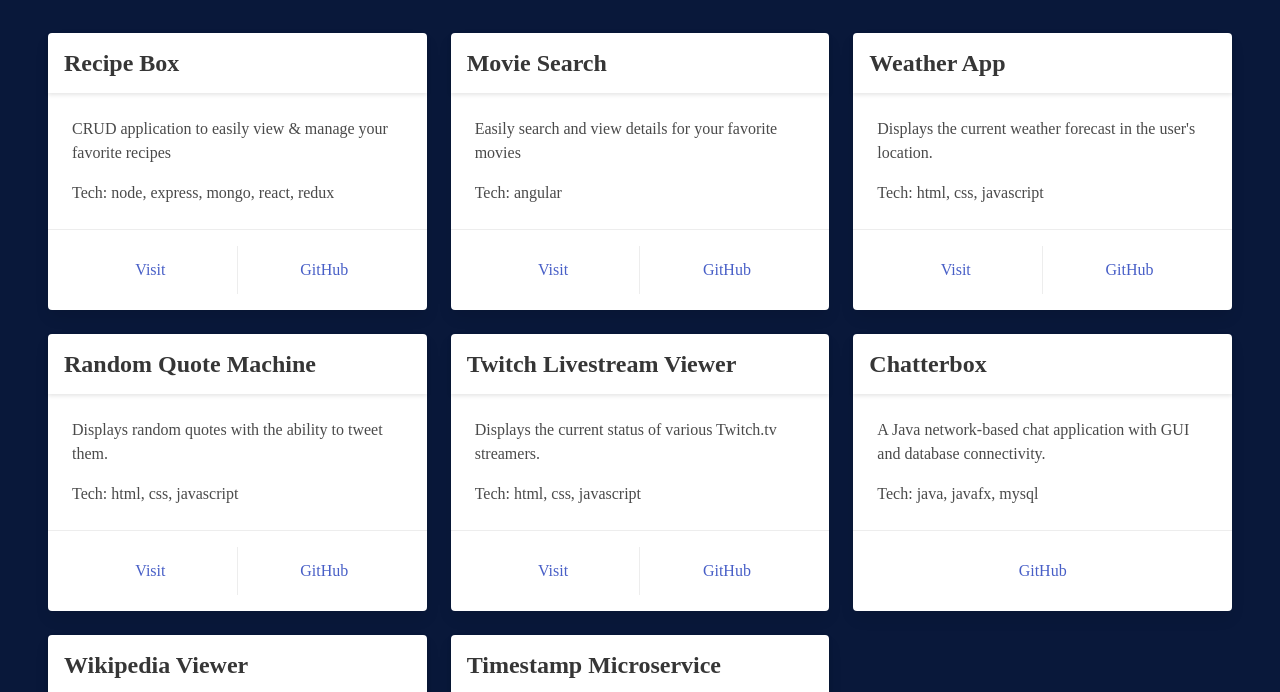
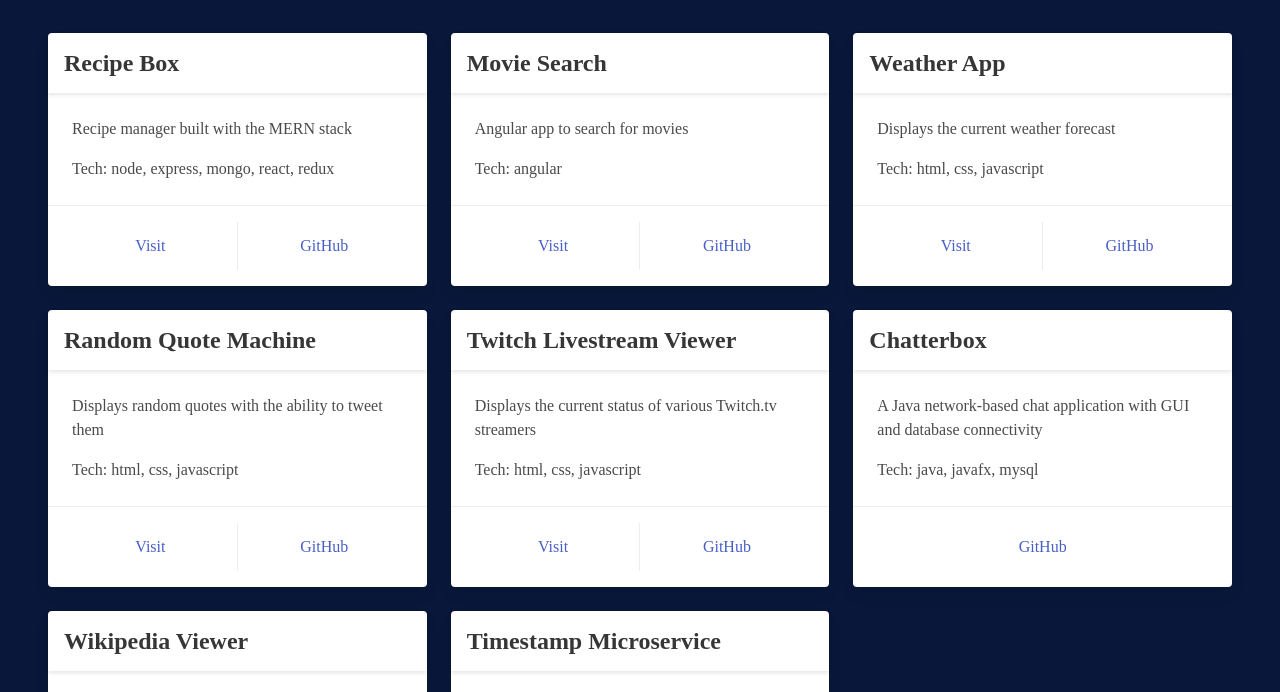
Before and after one commit to Nerrdii/josephndavis.com, a Gatsby site: page /portfolio in a window 1280 px wide. Shown: the part 82-774 px from the top of the page. Built offline with nearby package versions, Linux system fonts and the light colour scheme; Gatsby itself is replaced by a stand-in of ours.

Commit message:
Update projects

```diff
--- a/src/config/projects.js
+++ b/src/config/projects.js
@@ -1,64 +1,58 @@
 const projects = [
   {
     name: 'Recipe Box',
-    desc: 'CRUD application to easily view & manage your favorite recipes',
+    desc: 'Recipe manager built with the MERN stack',
     repo: 'https://github.com/MrWhiteNerdy/recipe-box',
     link: 'https://mwn-recipe-box.herokuapp.com/',
     tech: 'node, express, mongo, react, redux'
   },
   {
     name: 'Movie Search',
-    desc: 'Easily search and view details for your favorite movies',
+    desc: 'Angular app to search for movies',
     repo: 'https://github.com/MrWhiteNerdy/movie-search',
-    link: 'https://ecstatic-kowalevski-f18263.netlify.com',
+    link: 'https://lucid-heyrovsky-96aab8.netlify.com',
     tech: 'angular'
   },
   {
-    id: 'weather-app',
     name: 'Weather App',
-    desc: "Displays the current weather forecast in the user's location.",
+    desc: 'Displays the current weather forecast',
     repo: 'https://github.com/MrWhiteNerdy/weather-app.git',
     link: 'https://mrwhitenerdy.github.io/weather-app',
     tech: 'html, css, javascript'
   },
   {
-    id: 'random-quote-machine',
     name: 'Random Quote Machine',
-    desc: 'Displays random quotes with the ability to tweet them.',
+    desc: 'Displays random quotes with the ability to tweet them',
     repo: 'https://github.com/MrWhiteNerdy/random-quote-machine.git',
     link: 'https://mrwhitenerdy.github.io/random-quote-machine',
     tech: 'html, css, javascript'
   },
   {
-    id: 'twitch-livestream-viewer',
     name: 'Twitch Livestream Viewer',
-    desc: 'Displays the current status of various Twitch.tv streamers.',
+    desc: 'Displays the current status of various Twitch.tv streamers',
     repo: 'https://github.com/MrWhiteNerdy/twitch-livestream-viewer.git',
     link: 'https://mrwhitenerdy.github.io/twitch-livestream-viewer',
     tech: 'html, css, javascript'
   },
   {
-    id: 'chatterbox',
     name: 'Chatterbox',
     desc:
-      'A Java network-based chat application with GUI and database connectivity.',
+      'A Java network-based chat application with GUI and database connectivity',
     repo: 'https://github.com/MrWhiteNerdy/chatterbox.git',
     link: null,
     tech: 'java, javafx, mysql'
   },
   {
-    id: 'wikipedia-viewer',
     name: 'Wikipedia Viewer',
     desc:
-      "Communicates with Wikipedia's API to show search results based on a query.",
+      "Communicates with Wikipedia's API to show search results based on a query",
     repo: 'https://github.com/MrWhiteNerdy/wikipedia-viewer.git',
     link: 'https://mrwhitenerdy.github.io/wikipedia-viewer',
     tech: 'html, css, javascript'
   },
   {
-    id: 'timestamp-microservice',
     name: 'Timestamp Microservice',
-    desc: 'Converts between Unix and natural language timestamps.',
+    desc: 'Converts between Unix and natural language timestamps',
     repo: 'https://github.com/MrWhiteNerdy/timestamp-microservice.git',
     link: 'https://mwn-timestamp-microservice.herokuapp.com/',
     tech: 'node'
```
